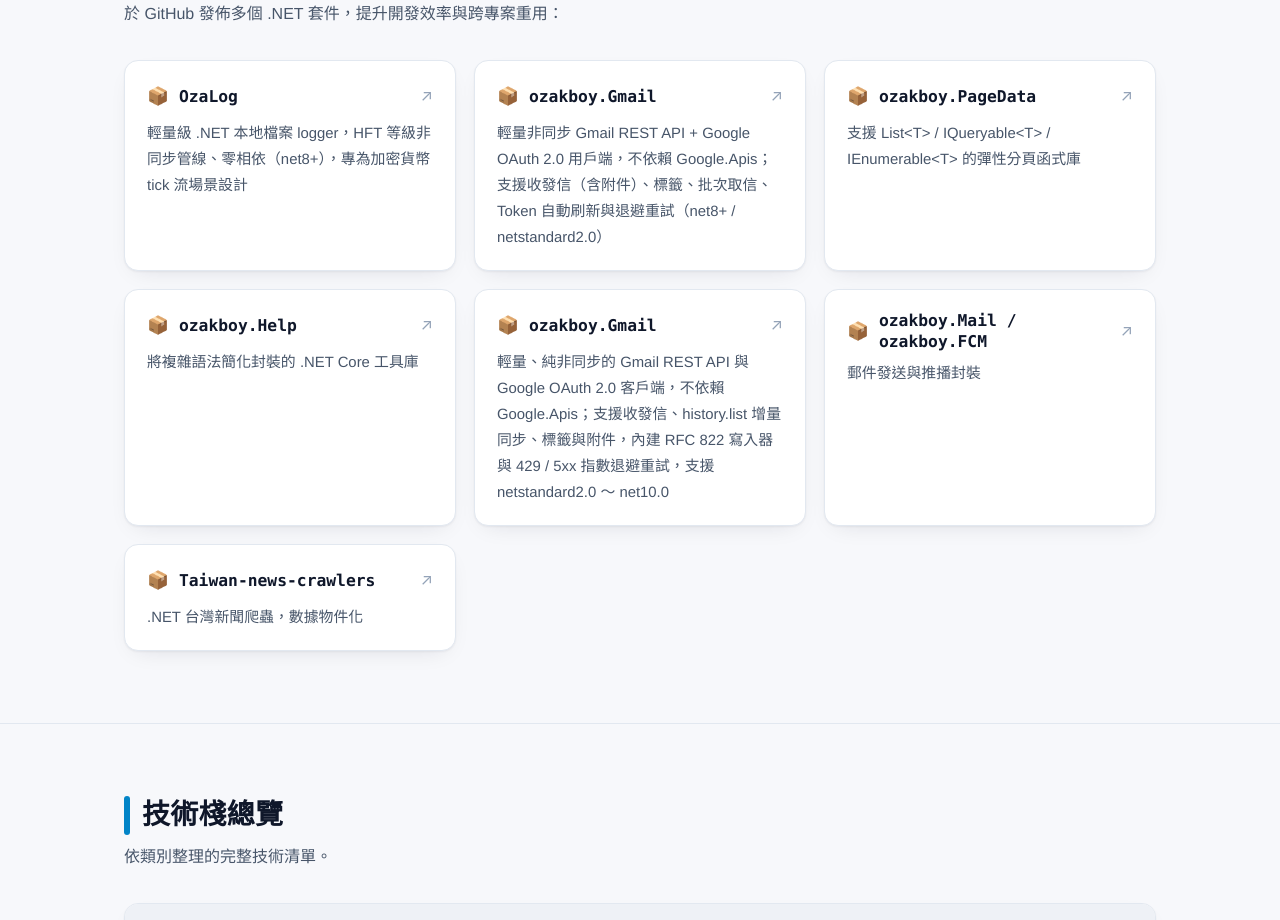
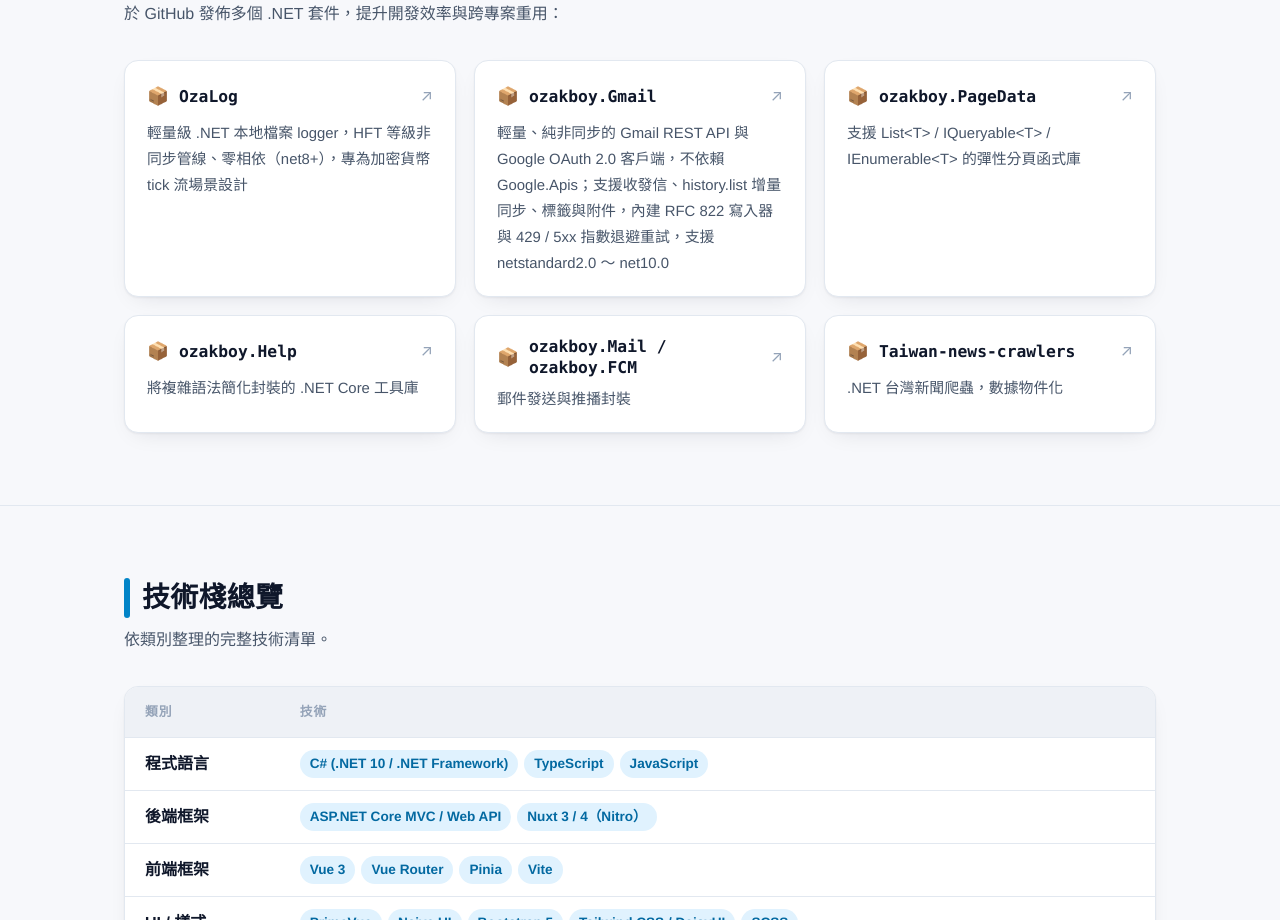
Before and after one commit to ozakboy/CareerPortfolio, a Vue app: page / in a window 1280 px wide. Shown: the part 6220-7140 px from the top of the page. Built offline with nearby package versions, Linux system fonts and the light colour scheme.

Commit message:
移除重複的 ozakboy.Gmail 套件項目
Co-Authored-By: Claude Fable 5.1 <noreply@anthropic.com>
Claude-Session: https://claude.ai/code/session_01Mjrazo2qasFXaAFs8LfRtf

```diff
--- a/src/data/resume.ts
+++ b/src/data/resume.ts
@@ -286,7 +286,7 @@ export const openSource: { intro: string; items: OpenSourceItem[] } = {
     },
     {
       name: 'ozakboy.Gmail',
-      description: '輕量非同步 Gmail REST API + Google OAuth 2.0 用戶端，不依賴 Google.Apis；支援收發信（含附件）、標籤、批次取信、Token 自動刷新與退避重試（net8+ / netstandard2.0）',
+      description: '輕量、純非同步的 Gmail REST API 與 Google OAuth 2.0 客戶端，不依賴 Google.Apis；支援收發信、history.list 增量同步、標籤與附件，內建 RFC 822 寫入器與 429 / 5xx 指數退避重試，支援 netstandard2.0 ～ net10.0',
       url: 'https://github.com/ozakboy/ozakboy.Gmail',
     },
     {
@@ -298,11 +298,6 @@ export const openSource: { intro: string; items: OpenSourceItem[] } = {
       name: 'ozakboy.Help',
       description: '將複雜語法簡化封裝的 .NET Core 工具庫',
       url: 'https://github.com/ozakboy/ozakboy.Help',
-    },
-    {
-      name: 'ozakboy.Gmail',
-      description: '輕量、純非同步的 Gmail REST API 與 Google OAuth 2.0 客戶端，不依賴 Google.Apis；支援收發信、history.list 增量同步、標籤與附件，內建 RFC 822 寫入器與 429 / 5xx 指數退避重試，支援 netstandard2.0 ～ net10.0',
-      url: 'https://github.com/ozakboy/ozakboy.Gmail',
     },
     {
       name: 'ozakboy.Mail / ozakboy.FCM',
```
